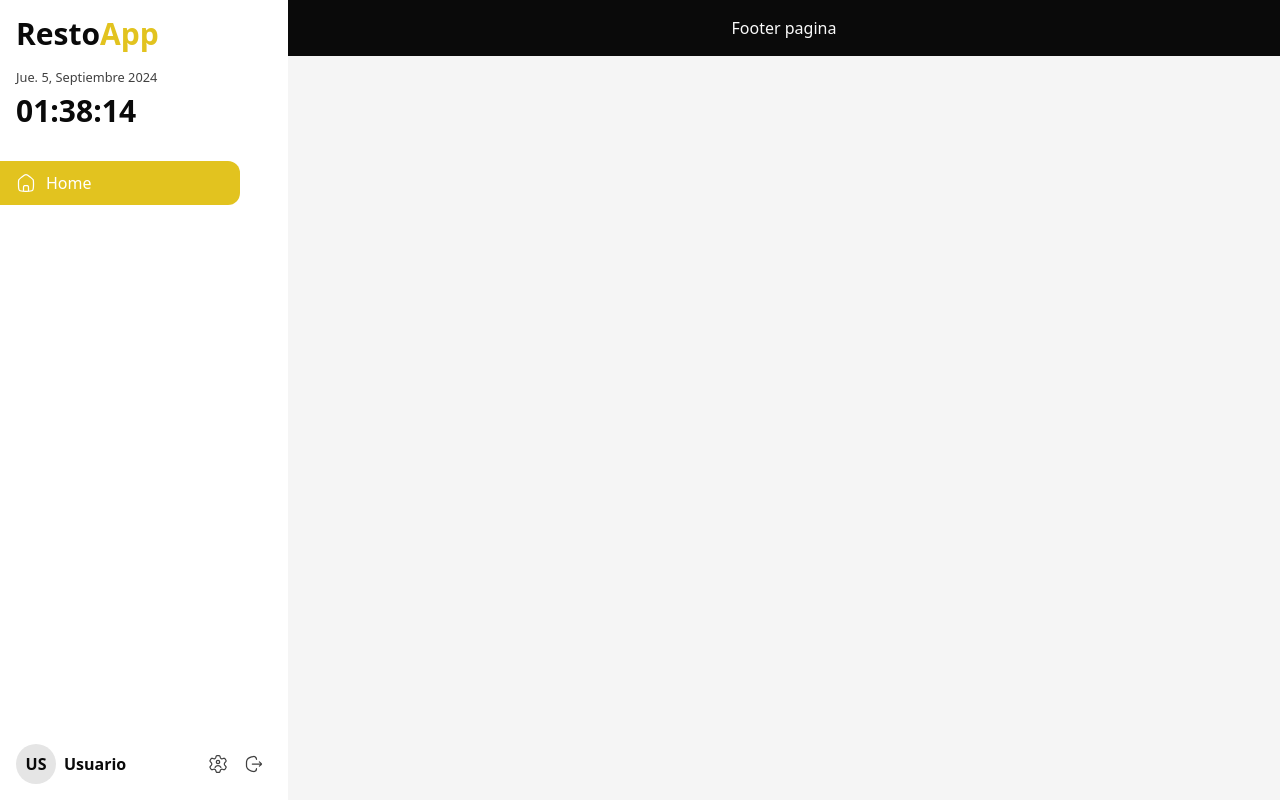
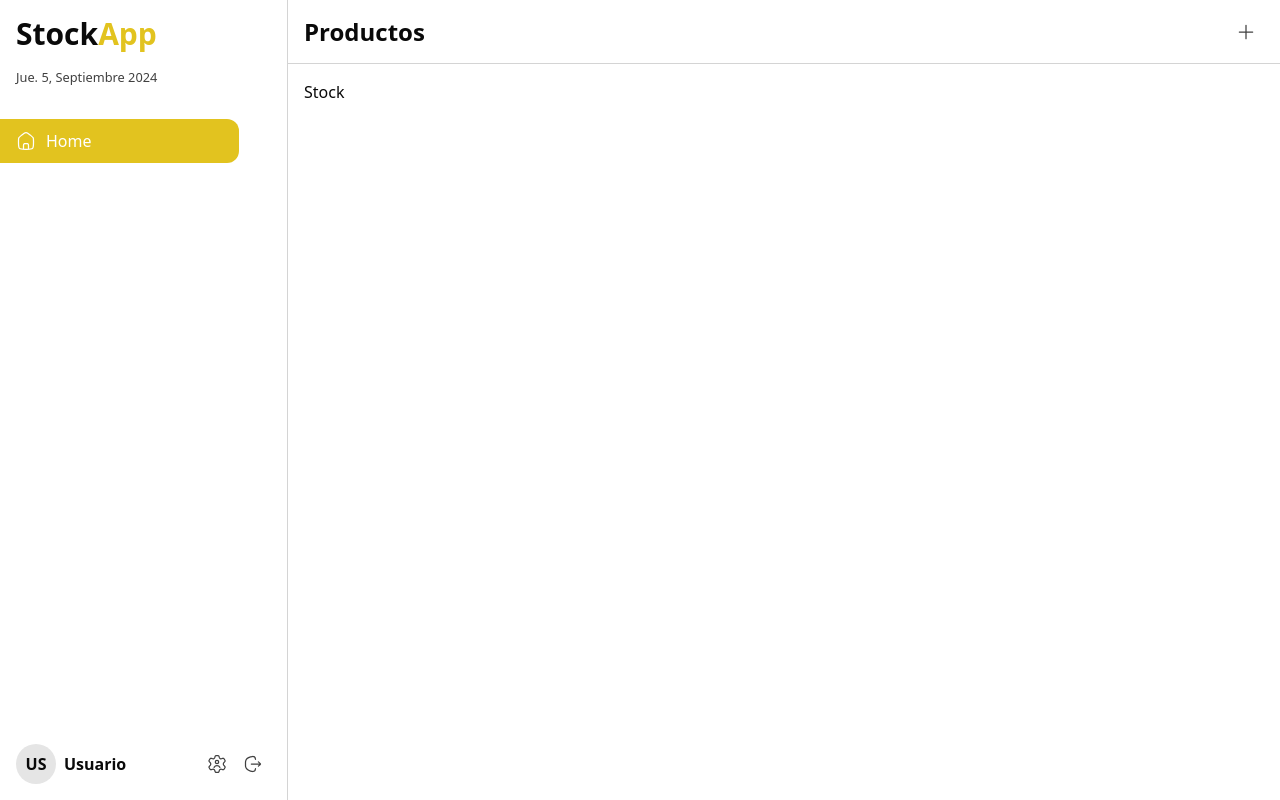
Before and after one commit to IraiDevPersonal/stock-webapp, a React (Vite) app: page /inicio in a window 1280 px wide. Built offline with nearby package versions, Linux system fonts and the light colour scheme.

Commit message:
job: trabajos en modulo de productos

```diff
--- a/src/app/core/design-system/Header.tsx
+++ b/src/app/core/design-system/Header.tsx
@@ -14,7 +14,10 @@ const Header = ({ title, children, classNames }: HeaderProps) => {
 	return (
 		<Box
 			as="header"
-			className={tw("flex items-center gap-4 h-16 py-0", classNames?.wrapper)}
+			className={tw(
+				"flex items-center justify-between gap-4 h-16 py-0 border-b border-default-300",
+				classNames?.wrapper
+			)}
 		>
 			<h1 className={tw("text-2xl font-bold", classNames?.title)}>{title}</h1>
 			{children}
--- a/src/app/core/design-system/Main.tsx
+++ b/src/app/core/design-system/Main.tsx
@@ -22,4 +22,4 @@ const Main = ({ children, className }: Props) => {
 export default Main;
 
 const DEFAULT_CLASSNAME =
-	"flex flex-col w-full max-w-full overflow-x-hidden gap-4 p-4 min-h-screen bg-default-100";
+	"flex flex-col w-full max-w-full overflow-x-hidden gap-4 p-4 min-h-screen bg-default-100 bg-white";
--- a/src/app/core/design-system/Sidebar.tsx
+++ b/src/app/core/design-system/Sidebar.tsx
@@ -1,31 +1,28 @@
 import Profile from "@app/profile/components/Profile";
 import { tw } from "@utils/functions/tailwind";
+import { DateRepository } from "@utils/repositories/DateRepository";
 import { Link, useRoute } from "wouter";
 import ArrayMap from "../components/ArrayMap";
 import Box from "../components/Box";
 import { Path } from "../models/path";
 import { PATHS } from "../utils/constants";
-import { DateRepository } from "@utils/repositories/DateRepository";
-import { UseTimer } from "../hooks/useTimer";
 
 const Sidebar = () => {
 	const date = new DateRepository();
-	const currentTime = UseTimer({ startTimeInSeconds: date.getSeconds() });
 	return (
 		<Box
 			as="aside"
-			className="flex flex-col gap-8 w-72 h-screen min-h-screen p-0 pt-4"
+			className="flex flex-col gap-8 w-72 h-screen min-h-screen p-0 pt-4 border-r border-default-300"
 		>
 			<header className="px-4">
 				<h1 className="text-3xl font-bold pb-4">
-					Resto<span className="text-primary">App</span>
+					Stock<span className="text-primary">App</span>
 				</h1>
 
 				<div className="flex flex-col gap-1.5">
 					<small className="capitalize text-default-700">
 						{date.parse({ format: "ddddmmmYYYY" })}
 					</small>
-					<span className="font-bold text-3xl">{currentTime}</span>
 				</div>
 			</header>
 
--- /dev/null
+++ b/src/app/products/components/ProductsHeader.tsx
@@ -0,0 +1,22 @@
+import Button from "@app/core/components/Button";
+import Header from "@app/core/design-system/Header";
+import IconPlus from "@app/core/design-system/icons/IconPlus";
+
+const ProductsHeader = () => {
+	return (
+		<>
+			<Header title="Productos">
+				<Button
+					isIconOnly
+					variant="light"
+					color="default"
+					title="Crear producto"
+				>
+					<IconPlus />
+				</Button>
+			</Header>
+		</>
+	);
+};
+
+export default ProductsHeader;
--- /dev/null
+++ b/src/app/products/models/Product.ts
@@ -0,0 +1,16 @@
+export type Product = {
+	id: string;
+	name: string;
+	brand: string;
+	stock: number;
+	type: string;
+	cost: number;
+	price: number;
+	image: string;
+	entryDate: Date;
+	category: string;
+	discount?: {
+		endDate: string;
+		value: number;
+	};
+};
--- /dev/null
+++ b/src/app/products/pages/ProductsPage.tsx
@@ -0,0 +1,15 @@
+import Main from "@app/core/design-system/Main";
+import { path } from "@app/routes/path";
+import { Route } from "wouter";
+import ProductsHeader from "../components/ProductsHeader";
+
+const ProductsPage = () => {
+	return (
+		<Route path={path.private.home}>
+			<ProductsHeader />
+			<Main>Stock</Main>
+		</Route>
+	);
+};
+
+export default ProductsPage;
--- a/src/app/routes/Router.tsx
+++ b/src/app/routes/Router.tsx
@@ -2,6 +2,7 @@ import RootLayout from "@app/core/design-system/layouts/RootLayout";
 import PrivateLayout from "@app/core/design-system/layouts/PrivateLayout";
 import { Redirect, Route, Router as Wouter } from "wouter";
 import { path } from "./path";
+import ProductsPage from "@app/products/pages/ProductsPage";
 
 const Router = () => {
 	return (
@@ -9,6 +10,7 @@ const Router = () => {
 			<Wouter>
 				<PrivateLayout>
 					<Navigate />
+					<ProductsPage />
 				</PrivateLayout>
 			</Wouter>
 		</RootLayout>
```
